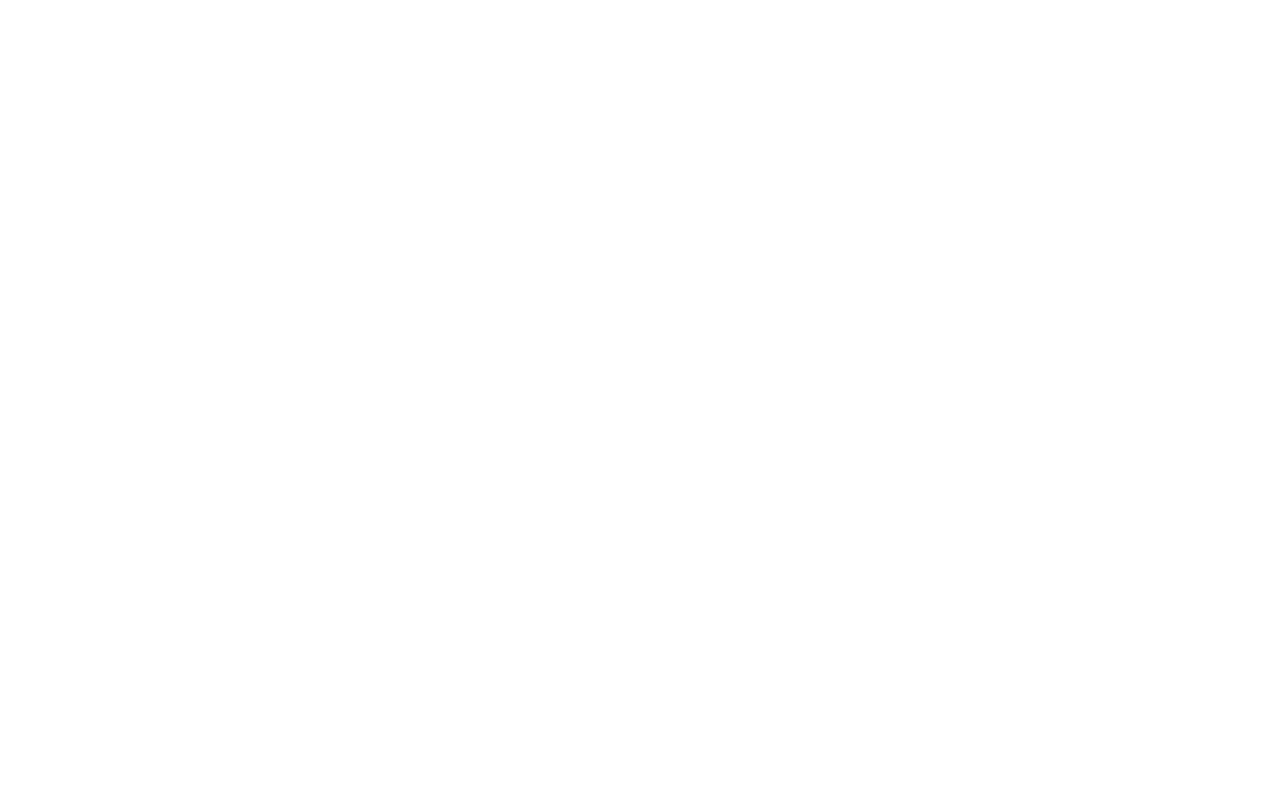
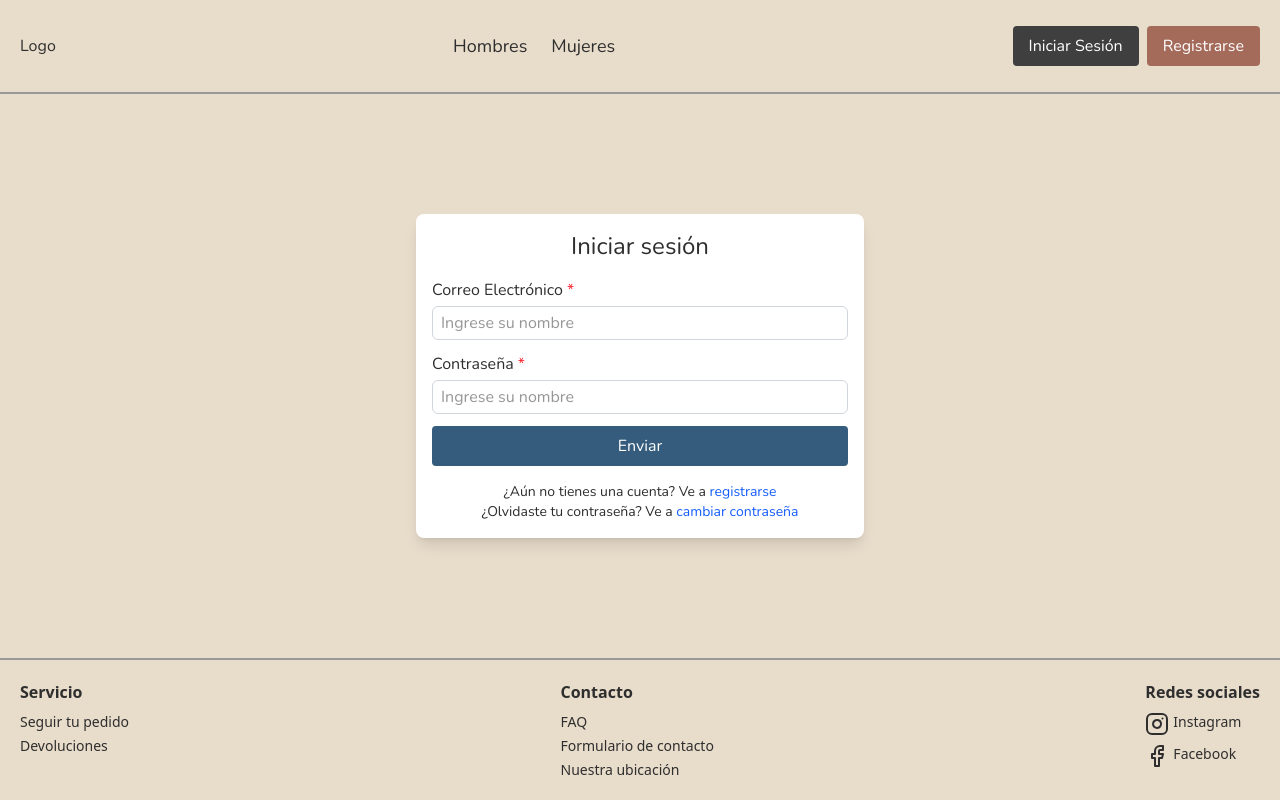
Before and after one commit to alexiscruz1403/Clothing_Store_Frontend, a Vue app: page /login in a window 1280 px wide. Before the commit this address had no page. Built offline with nearby package versions, Linux system fonts and the light colour scheme.

Commit message:
feat: create auth views
created Login, Register and Logout views with auth store

```diff
--- a/package.json
+++ b/package.json
@@ -11,6 +11,8 @@
   },
   "dependencies": {
     "@tailwindcss/vite": "^4.1.8",
+    "@vuelidate/core": "^2.0.3",
+    "@vuelidate/validators": "^2.0.4",
     "lucide-vue-next": "^0.512.0",
     "pinia": "^3.0.1",
     "tailwindcss": "^4.1.8",
--- a/src/components/layout/Header.vue
+++ b/src/components/layout/Header.vue
@@ -13,7 +13,7 @@
             <button v-for="genre in genres" class="hover:bg-[#D4C4A8] p-3 text-lg rounded transition-colors duration-300 cursor-pointer" @click="handleNavClick(genre.genre_id)">{{ genre.genre_name }}</button>
         </nav>
 
-        <div v-if="userIsLoggedIn" class="order-3 flex items-center gap-2">
+        <div v-if="isAuthenticated" class="order-3 flex items-center gap-2">
             <button class="bg-white p-2 rounded-md hover:bg-black hover:text-white cursor-pointer hidden md:block transition-colors duration-300" @click="handleCartClick">
                 <ShoppingCart />
             </button>
@@ -58,16 +58,19 @@
 import { Menu, User, CircleUser, ShoppingCart } from 'lucide-vue-next';
 import { useGenreStore } from '@/stores/useGenresStore';
 import { useFiltersStore } from '@/stores/useFiltersStore';
+import { useAuthStore } from '@/stores/useAuthStore';
 import { onMounted } from 'vue';
 import { storeToRefs } from 'pinia';
 import router from '@/router';
 
 const filtersStore = useFiltersStore();
 const genreStore = useGenreStore();
+const authStore = useAuthStore();
 
 const { genres } = storeToRefs(genreStore);
 
-const userIsLoggedIn = ref(true);
+const { isAuthenticated } = storeToRefs(authStore);
+
 const userOptionsMenu = ref(false);
 const authOptionsMenu = ref(false);
 const navOptionMenu = ref(false);
--- /dev/null
+++ b/src/components/ui/Inputs/Input.vue
@@ -0,0 +1,37 @@
+<template>
+    <div class="flex flex-col gap-1">
+        <label :for="props.label">{{ props.label }} <span v-if="props.required" class="text-red-500">*</span></label>
+        <input :id="props.label" :name="props.label" :type="props.type" :placeholder="props.placeholder" v-model="model" class="outline-none rounded-md border border-gray-300 py-1 px-2">
+        <label v-if="props.error" :for="props.label" class="text-sm text-[#C0392B]">{{ props.error }}</label>
+    </div>
+</template>
+<script setup>
+
+import { defineModel } from 'vue';
+
+const props = defineProps({
+    type:{
+        type: String,
+        default: 'text'
+    },
+    placeholder: {
+        type: String,
+        default: 'Ingrese un valor'
+    },
+    label: {
+        type: String,
+        default: 'Etiqueta'
+    },
+    required: {
+        type: Boolean,
+        default: false
+    },
+    error: {
+        type: String,
+        default: ''
+    }
+});
+
+const model = defineModel();
+
+</script>
--- a/src/router/index.js
+++ b/src/router/index.js
@@ -7,6 +7,21 @@
       path: '/',
       name: 'home',
       component: () => import('@/views/HomeView.vue'),
+    },
+    {
+      path: '/login',
+      name: 'login',
+      component: () => import('@/views/auth/LoginView.vue'),
+    },
+    {
+      path: '/register',
+      name: 'register',
+      component: () => import('@/views/auth/RegisterView.vue'),
+    },
+    {
+      path: '/logout',
+      name: 'logout',
+      component: () => import('@/views/auth/LogoutView.vue'),
     },
     {
       path: '/products',
--- /dev/null
+++ b/src/stores/useAuthStore.js
@@ -0,0 +1,24 @@
+import { ref } from "vue";
+import { defineStore } from "pinia";
+
+export const useAuthStore = defineStore('auth', () => {
+    const user = ref(null);
+    const isAuthenticated = ref(false);
+
+    function setUser(newUser) {
+        user.value = newUser;
+        isAuthenticated.value = true;
+    }
+
+    function clearUser() {
+        user.value = null;
+        isAuthenticated.value = false;
+    }
+
+    return {
+        user,
+        isAuthenticated,
+        setUser,
+        clearUser
+    };
+})
--- /dev/null
+++ b/src/views/auth/LoginView.vue
@@ -0,0 +1,66 @@
+<template>
+    <div class="flex flex-col justify-between min-h-screen bg-[#E8DCCB]">
+        <Header />
+        <main class="px-5 md:px-0 flex items-center justify-center text-[#2E2E2E] font-['Nunito']">
+            <form class="bg-white w-md p-4 rounded-lg shadow-lg flex flex-col gap-4" @submit.prevent="handleSubmit">
+                <h1 class="text-2xl text-center">Iniciar sesión</h1>
+                <div class="flex flex-col gap-3">
+                    <Input v-model="form.email" type="text" label="Correo Electrónico" placeholder="Ingrese su nombre" :required="true" :error="emailError"/>
+                    <Input v-model="form.password" type="password" label="Contraseña" placeholder="Ingrese su nombre" :required="true" :error="passwordError"/>
+                    <Button type="primary" label="Enviar" />
+                </div>
+                <div class="text-sm">
+                    <p class="text-center">¿Aún no tienes una cuenta? Ve a <a href="/register" class="text-blue-600">registrarse</a></p>
+                    <p class="text-center">¿Olvidaste tu contraseña? Ve a <a href="/recover" class="text-blue-600">cambiar contraseña</a></p>
+                </div>
+            </form>
+        </main>
+        <Footer />
+    </div>
+</template>
+<script setup>
+
+import Header from '@/components/layout/Header.vue';
+import Footer from '@/components/layout/Footer.vue';
+import Input from '@/components/ui/Inputs/Input.vue';
+import Button from '@/components/ui/Buttons/Button.vue';
+import { reactive, computed } from 'vue';
+import { useAuthStore } from '@/stores/useAuthStore';
+import useVuelidate from '@vuelidate/core'
+import { required, email, minLength, maxLength, alpha, numeric } from '@vuelidate/validators'
+
+const authStore = useAuthStore();
+
+const form = reactive({
+    email: '',
+    password: ''
+});
+
+const rules = {
+    email: { required, email, maxLength: maxLength(255) },
+    password: { required, minLength: minLength(8) }
+};
+
+const v$ = useVuelidate(rules, form);
+
+const emailError = computed(() => {
+    if (!v$.value.email.$dirty) return ''
+    if (v$.value.email.required.$invalid) return 'El correo es obligatorio'
+    if (v$.value.email.email.$invalid) return 'Debe ser un correo válido'
+    return ''
+})
+
+const passwordError = computed(() => {
+    if (!v$.value.password.$dirty) return ''
+    if (v$.value.password.required.$invalid) return 'La contraseña es obligatoria'
+    if (v$.value.password.minLength.$invalid) return 'La contraseña debe tener al menos 8 caracteres'
+    return ''
+})
+
+const handleSubmit = () => {
+    v$.value.$touch();
+    if (v$.value.$invalid) return;
+    authStore.setUser({username: 'alexis'});
+};
+
+</script>
--- /dev/null
+++ b/src/views/auth/LogoutView.vue
@@ -0,0 +1,27 @@
+<template>
+    <div class="flex flex-col justify-between min-h-screen bg-[#E8DCCB]">
+        <Header />
+        <main class="px-5 md:px-0 flex items-center justify-center text-[#2E2E2E] font-['Nunito']">
+            <div class="bg-white w-md p-4 rounded-lg shadow-lg flex flex-col gap-4">
+                <h1 class="text-2xl text-center">Cerrar sesión</h1>
+                <p class="text-center">¿Estás seguro que quieres cerrar sesión?</p>
+                <Button type="primary" label="Aceptar" :onClick="handleLogout"/>
+            </div>
+        </main>
+        <Footer />
+    </div>
+</template>
+<script setup>
+
+import Header from '@/components/layout/Header.vue';
+import Footer from '@/components/layout/Footer.vue';
+import Button from '@/components/ui/Buttons/Button.vue';
+import { useAuthStore } from '@/stores/useAuthStore';
+
+const authStore = useAuthStore();
+
+const handleLogout = () => {
+    authStore.clearUser();
+}
+
+</script>
--- /dev/null
+++ b/src/views/auth/RegisterView.vue
@@ -0,0 +1,95 @@
+<template>
+    <div class="flex flex-col justify-between min-h-screen bg-[#E8DCCB]">
+        <Header />
+        <main class="px-5 md-px-0 py-5 flex items-center justify-center text-[#2E2E2E] font-['Nunito']">
+            <form class="bg-white w-md p-4 rounded-lg shadow-lg flex flex-col gap-4" @submit.prevent="handleSubmit">
+                <h1 class="text-2xl text-center">Registrarse</h1>
+                <div class="flex flex-col gap-3">
+                    <Input v-model="form.username" type="text" label="Nombre" placeholder="Ingrese su nombre" :required="true" :error="usernameError"/>
+                    <Input v-model="form.email" type="text" label="Correo Electrónico" placeholder="Ingrese su nombre" :required="true" :error="emailError"/>
+                    <Input v-model="form.password" type="password" label="Contraseña" placeholder="Ingrese su nombre" :required="true" :error="passwordError"/>
+                    <Input v-model="form.address" type="text" label="Dirección" placeholder="Ingrese su nombre" :error="addressError"/>
+                    <Input v-model="form.phone" type="text" label="Número de telefóno" placeholder="Ingrese su nombre" :error="phoneError"/>
+                    <Button type="primary" label="Registrarse" />
+                </div>
+                <div class="text-sm">
+                    <p class="text-center">¿Ya tienes una cuenta? Ve a <a href="/login" class="text-blue-600">iniciar sesión</a></p>
+                    <p class="text-center">Al registrarte aceptas nuestros <a href="/terms" class="text-blue-600">términos y condiciones</a></p>
+                </div>
+            </form>
+        </main>
+        <Footer />
+    </div>
+</template>
+<script setup>
+
+import Header from '@/components/layout/Header.vue';
+import Footer from '@/components/layout/Footer.vue';
+import Input from '@/components/ui/Inputs/Input.vue';
+import Button from '@/components/ui/Buttons/Button.vue';
+import { reactive, computed } from 'vue';
+import { useAuthStore } from '@/stores/useAuthStore';
+import useVuelidate from '@vuelidate/core'
+import { required, email, minLength, maxLength, alpha, numeric } from '@vuelidate/validators'
+
+const authStore = useAuthStore();
+
+const form = reactive({
+    username: '',
+    email: '',
+    password: '',
+    address: '',
+    phone: ''
+});
+
+const rules = {
+    username: { required, minLength: minLength(3), maxLength: maxLength(100), alpha },
+    email: { required, email, maxLength: maxLength(255) },
+    password: { required, minLength: minLength(8) },
+    address: {maxLength: maxLength(100)},
+    phone: {numeric}
+};
+
+const v$ = useVuelidate(rules, form);
+
+const usernameError = computed(() => {
+    if (!v$.value.username.$dirty) return ''
+    if (v$.value.username.required.$invalid) return 'El nombre es obligatorio'
+    if (v$.value.username.minLength.$invalid) return 'El nombre debe tener al menos 3 caracteres'
+    if (v$.value.username.maxLength.$invalid) return 'El nombre no puede exceder los 100 caracteres'
+    if (v$.value.username.alpha.$invalid) return 'El nombre solo puede contener letras'
+    return ''
+})
+
+const emailError = computed(() => {
+    if (!v$.value.email.$dirty) return ''
+    if (v$.value.email.required.$invalid) return 'El correo es obligatorio'
+    if (v$.value.email.email.$invalid) return 'Debe ser un correo válido'
+    return ''
+})
+
+const passwordError = computed(() => {
+    if (!v$.value.password.$dirty) return ''
+    if (v$.value.password.required.$invalid) return 'La contraseña es obligatoria'
+    if (v$.value.password.minLength.$invalid) return 'La contraseña debe tener al menos 8 caracteres'
+    return ''
+})
+
+const addressError = computed(() => {
+    if (!v$.value.address.$dirty) return ''
+    if (v$.value.address.maxLength.$invalid) return 'La dirección no puede exceder los 100 caracteres'
+    return ''
+})
+
+const phoneError = computed(() => {
+    if (!v$.value.phone.$dirty) return ''
+    if (v$.value.phone.numeric.$invalid) return 'El número de teléfono solo puede contener números'
+    return ''
+})
+
+const handleSubmit = () => {
+    v$.value.$touch();
+    if (v$.value.$invalid) return;
+    authStore.setUser({username: 'alexis'});
+};
+</script>
```
Also changed, not shown: 1 other file (tests, documents, lock files or other folders).
